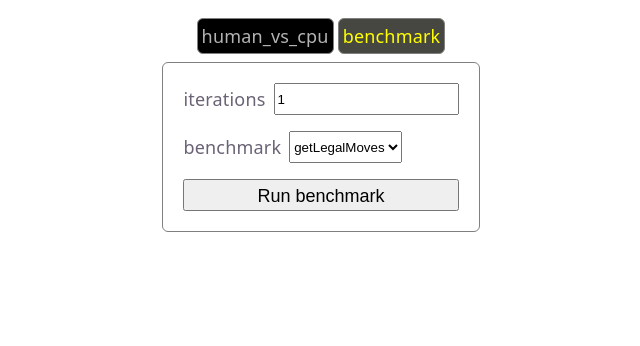
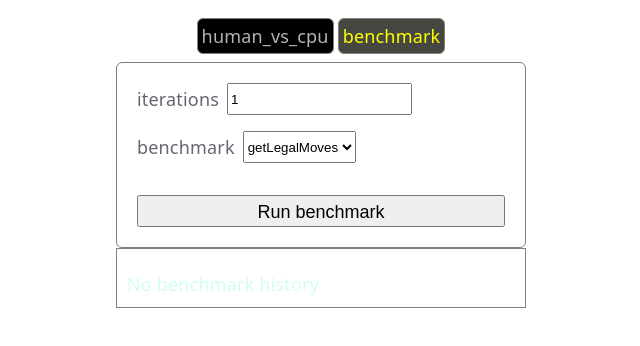
Before and after one commit to EoinF/chess-engine-algorithms, a React (Vite) app: page / in a window 1280 px wide. Shown: the top 346 px of the page, without its empty margins (319-959 px from the left). Built offline with nearby package versions, Linux system fonts and the light colour scheme.

Commit message:
Improve benchmark UI and retain history

```diff
--- a/src/Benchmark.css
+++ b/src/Benchmark.css
@@ -24,18 +24,28 @@
 }
 
 .benchmark-run-history {
-    display: flex;
+    display: grid;
+    grid-template-columns: 1fr 1fr auto auto;
+    padding: 8px;
+    border: 1px solid grey;
     flex-flow: column nowrap;
-    gap: 4px;
     padding-top: 20px;
+    color: rgb(210, 255, 235);
+
+    > div {
+        /* border: 1px solid grey; */
+        display: flex;
+        justify-content: center;
+        padding: 2px;
+    }
 }
 
-.benchmark-run-item {
-    display: flex;
-    border: 1px solid grey;
-    justify-content: space-evenly;
-    padding: 4px;
-    gap: 16px;
+.benchmark-date {
+    color: rgb(74, 210, 206);
+}
+
+div.benchmark-name {
+    padding: 2px 12px;
 }
 
 .benchmark-cancelled {
--- a/src/Benchmark.tsx
+++ b/src/Benchmark.tsx
@@ -1,4 +1,4 @@
-import { useEffect, useState, type ChangeEvent } from "react";
+import { useEffect, useMemo, useState, type ChangeEvent } from "react";
 import "./Benchmark.css";
 
 type BenchmarkFormData = {
@@ -10,6 +10,7 @@ type BenchmarkRun = {
     benchmarkName: string;
     start: number;
     end: number;
+    duration: number;
     status: "complete" | "cancelled";
     iterations: number;
 }
@@ -34,13 +35,61 @@ for (const benchmarkName of availableBenchmarks) {
     workersMap[benchmarkName] = loadBenchmark(benchmarkName);
 }
 
+
+const useBenchmarkHistory = () => {
+    const [benchmarkRuns, setBenchmarkRuns] = useState<BenchmarkRun[]>([]);
+
+    useEffect(() => {
+        const history = localStorage.getItem("benchmark-history");
+        if (history != null) {
+            setBenchmarkRuns(JSON.parse(history));
+        }
+    }, [])
+
+    useEffect(() => {
+        localStorage.setItem("benchmark-history", JSON.stringify(benchmarkRuns));
+    })
+
+    return [benchmarkRuns, setBenchmarkRuns] as const;
+}
+
+const useBenchmarkStats = (benchmarkRuns: BenchmarkRun[]) => {
+    return useMemo(() => {
+        const durationTotalMap: Record<string, number> = {};
+        const countsMap: Record<string, number> = {}
+        for (const benchmarkName of availableBenchmarks) {
+            durationTotalMap[benchmarkName] = 0;
+            countsMap[benchmarkName] = 0;
+        }
+
+        const completedRuns = benchmarkRuns.filter(({status}) => status === "complete");
+
+        for (const run of completedRuns) {
+            durationTotalMap[run.benchmarkName] += run.duration;
+            countsMap[run.benchmarkName] += run.iterations;
+        }
+
+        const averagesMap: Record<string, number> = {};
+        for (const benchmarkName of availableBenchmarks) {
+            if (countsMap[benchmarkName] === 0) {
+                averagesMap[benchmarkName] = 0;
+                continue;
+            }
+            averagesMap[benchmarkName] = durationTotalMap[benchmarkName] / countsMap[benchmarkName];
+        }
+
+        return {averagesMap};
+    }, [benchmarkRuns]);
+}
+
 export const Benchmark = () => {
     const [state, setFormState] = useState<BenchmarkFormData>({
         benchmarkName: availableBenchmarks[0],
         iterations: "1"
     });
     const [runningBenchmark, setRunningBenchmark] = useState<RunningBenchmark | null>(null);
-    const [benchmarkRuns, setBenchmarkRuns] = useState<BenchmarkRun[]>([]);
+    const [benchmarkRuns, setBenchmarkRuns] = useBenchmarkHistory();
+    const {averagesMap} = useBenchmarkStats(benchmarkRuns);
     const onChangeFormValue = (fieldName: string, e: ChangeEvent<HTMLInputElement | HTMLSelectElement>) => {
         setFormState({...state, [fieldName]: e.target.value});
     }
@@ -56,12 +105,14 @@ export const Benchmark = () => {
         setRunningBenchmark({benchmarkName: state.benchmarkName, benchmark, start: startTime, iterations: numIterations});
         benchmark.onmessage = (() => {
             benchmark.onmessage = null;
-            setRunningBenchmark(null)
+            setRunningBenchmark(null);
+            const endTime = Date.now();
             setBenchmarkRuns(runs => ([
                 {
                     benchmarkName: state.benchmarkName,
                     start: startTime,
-                    end: Date.now(),
+                    end: endTime,
+                    duration: endTime - startTime,
                     status: "complete",
                     iterations: numIterations,
                 },
@@ -73,20 +124,24 @@ export const Benchmark = () => {
     const onCancel = () => {
         if (runningBenchmark != null) {
             runningBenchmark.benchmark.terminate();
-            // Reload benchmark after terminating
+            // Reload benchmark script after terminating
             workersMap[runningBenchmark.benchmarkName] = loadBenchmark(runningBenchmark.benchmarkName);
+            const endTime = Date.now();
 
             setBenchmarkRuns(runs => ([
                 {
                     benchmarkName: runningBenchmark.benchmarkName,
                     start: runningBenchmark.start,
-                    end: Date.now(),
+                    end: endTime,
+                    duration: endTime - runningBenchmark.start,
                     status: "cancelled",
                     iterations: runningBenchmark.iterations,
                 }, ...runs]));
             setRunningBenchmark(null);
         }
     }
+    const expectedDuration = averagesMap[state.benchmarkName] * parseInt(state.iterations);
+    const expectedDurationSeconds = (expectedDuration / 1000);
 
     return <div>
         <form className="benchmark-form" onSubmit={onSubmitForm}>
@@ -102,9 +157,17 @@ export const Benchmark = () => {
                     )}
                 </select>
             </div>
-            <button className="submit-button">Run benchmark</button>
+            <div>
+                {expectedDuration > 0 && <div className="form-field">
+                        <div>Expected duration:</div>
+                        <div>{expectedDurationSeconds.toFixed(2)} seconds</div>
+                    </div>
+                }
+            </div>
+            <button className="submit-button" disabled={runningBenchmark != null}>Run benchmark</button>
         </form>
         <div className="benchmark-run-history">
+            {benchmarkRuns.length == 0 && runningBenchmark == null && <div>No benchmark history</div>}
             {runningBenchmark != null && <BenchmarkActiveItem runningBenchmark={runningBenchmark} onCancel={onCancel} />}
             {benchmarkRuns.map((benchmarkRun) => <BenchmarkRunItem key={benchmarkRun.start} benchmarkRun={benchmarkRun} />)}
         </div>
@@ -118,11 +181,16 @@ type BenchmarkRunViewProps = {
 const BenchmarkRunItem = ({benchmarkRun: {start, end, benchmarkName, status, iterations }}: BenchmarkRunViewProps) => {
     const duration = end - start;
     const durationPerIteration = duration / iterations
-    return <div className="benchmark-run-item">
-        <div>{benchmarkName}({iterations})</div>
+
+    return <>
+        <div className="benchmark-date">{new Date(start).toLocaleString()}</div>
+        <div className="benchmark-name">{benchmarkName}({iterations})</div>
         <div className={status === "cancelled" ? "benchmark-cancelled": ""}>{end - start}ms</div>
-       {status === "complete" && <div>({durationPerIteration.toFixed(2)} ms)</div>}
-    </div>
+        <div>
+            {status === "complete" && durationPerIteration.toFixed(2) + "ms"}
+            {status === "cancelled" && "-"}
+       </div>
+    </>
 }
 
 type BenchmarkActiveItemProps = {
@@ -136,9 +204,10 @@ const BenchmarkActiveItem = ({runningBenchmark: {benchmarkName, start, iteration
         setTimeout(() => setEnd(Date.now()), 50);
     })
 
-    return <div className="benchmark-run-item">
-        <div>{benchmarkName}({iterations})</div>
+    return <>
+        <div className="benchmark-date">{new Date(start).toLocaleString()}</div>
+        <div className="benchmark-name">{benchmarkName}({iterations})</div>
         <div className="benchmark-timer">{end - start}ms</div>
         <button className="benchmark-cancel" type="button" onClick={onCancel}>Cancel</button>
-    </div>
+    </>
 }
--- a/src/evalWorker.ts
+++ b/src/evalWorker.ts
@@ -1,6 +1,19 @@
-import { depthLimitedMiniMaxEval } from "./eval";
+import { MiniMaxInstance } from "./eval";
+import type { BoardState } from "./state";
+import { cellIndexToBoardLabel } from "./utils";
 
 const evalFunction = depthLimitedMiniMaxEval;
+
+const MiniMax = MiniMaxInstance(3);
+
+export function* depthLimitedMiniMaxEval(boardState: BoardState, legalMoves: number[][]) {
+    const {score: evalScore, moves} = MiniMax(boardState, legalMoves);
+
+    for (const move of moves) {
+        console.log(`${move.piece} ${cellIndexToBoardLabel(move.from)} -> ${cellIndexToBoardLabel(move.to)}`);
+    }
+    yield evalScore;
+};
 
 onmessage = (e) => {
   const {boardState, legalMoves} = e.data;
```
Also changed, not shown: src/eval.ts (+1 -13 lines).
